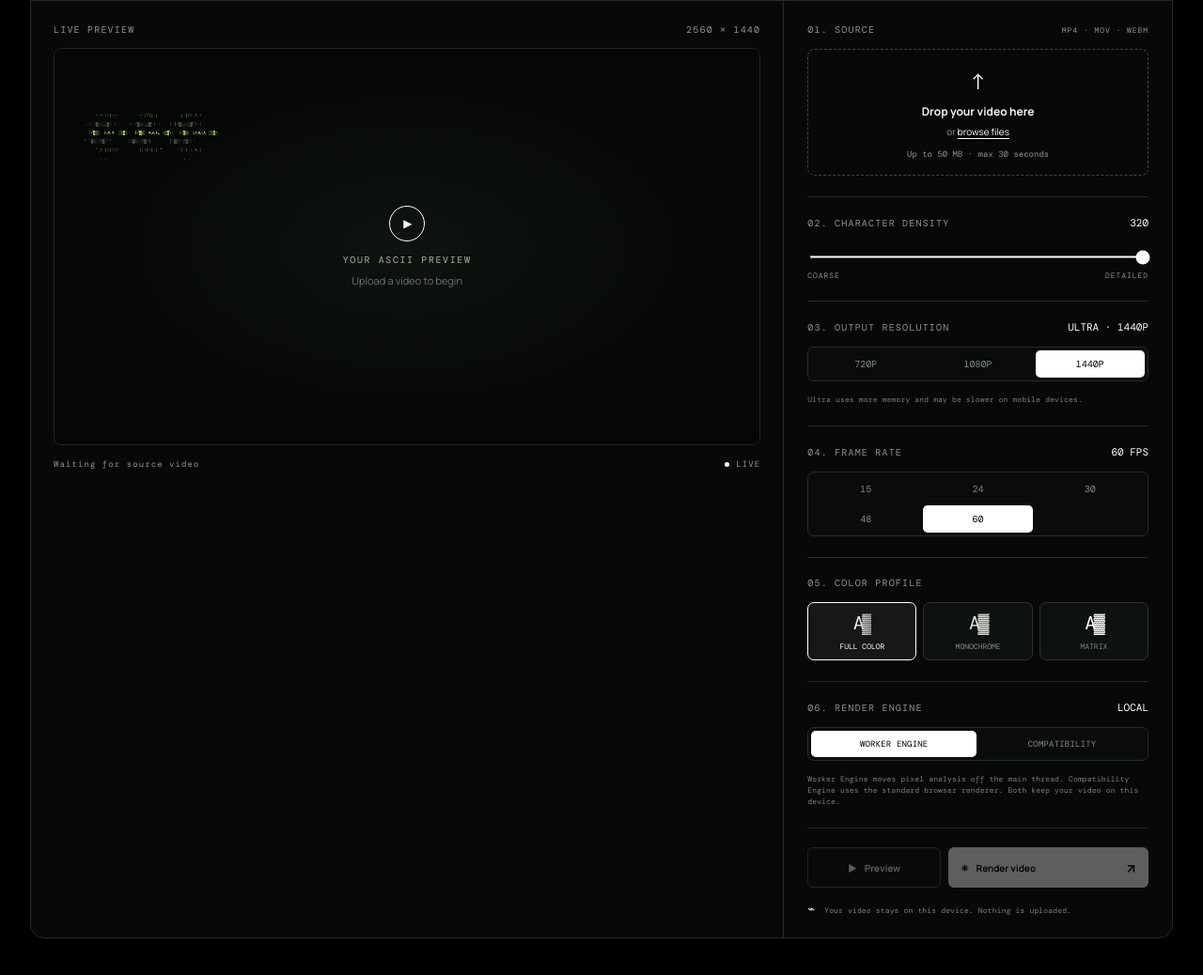
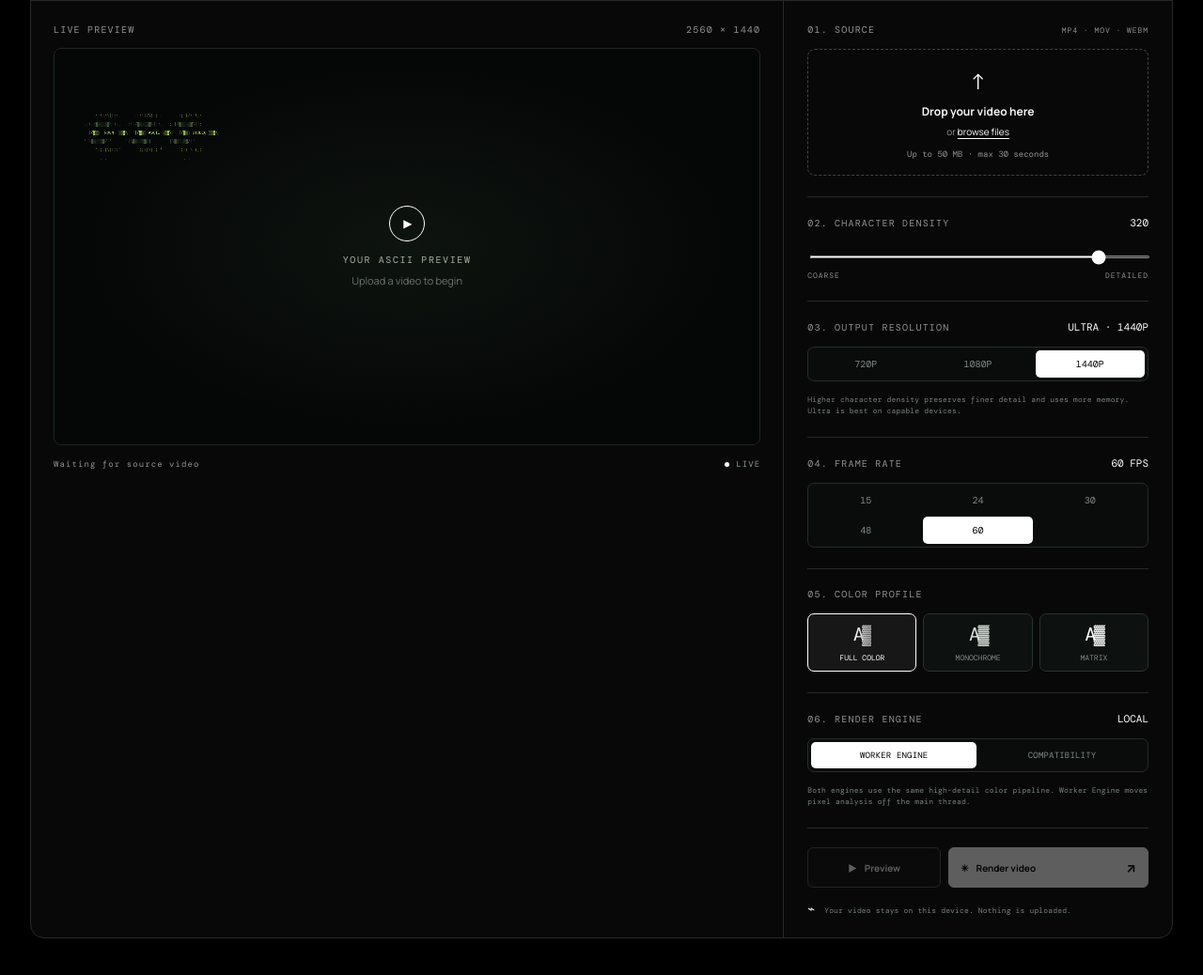
Before and after one commit to 9wpxd9ychc-dot/roum-ascii-studio, a plain HTML site: page index.html in a window 1280 px wide. Shown: the part 650-1688 px from the top of the page at 94% size. Drawn offline with nearby package versions, Linux system fonts and the light colour scheme.

Commit message:
Increase character density controls and clarify quality

```diff
--- a/index.html
+++ b/index.html
@@ -6,11 +6,11 @@
 <section class="studio" aria-label="ASCII video studio"><div class="studio-head"><div><span class="section-kicker">01 / WORKSPACE</span><h2>Your canvas</h2></div><span class="workspace-status" id="workspaceStatus"><i></i> READY</span></div>
 <div class="workspace-grid"><div class="preview-panel"><div class="panel-top"><span>LIVE PREVIEW</span><span class="preview-dimensions" id="previewDimensions">1280 × 720</span></div><div class="preview-wrap" id="previewWrap"><canvas id="previewCanvas" width="1280" height="720" aria-label="ASCII video preview"></canvas><div class="preview-overlay" id="previewOverlay"><div class="play-symbol">▶</div><span>YOUR ASCII PREVIEW</span><small>Upload a video to begin</small></div></div><div class="preview-foot"><span id="previewHint">Waiting for source video</span><span class="live-dot"><i></i> LIVE</span></div></div>
 <aside class="control-panel"><div class="control-block"><div class="control-heading"><span class="section-kicker">01. SOURCE</span><span class="tiny-label">MP4 · MOV · WEBM</span></div><label class="upload-zone" id="uploadZone" for="videoInput"><input id="videoInput" type="file" accept="video/*,.mp4,.mov,.m4v,.webm,.3gp,.3g2"><span class="upload-icon">↑</span><strong>Drop your video here</strong><span>or <u>browse files</u></span><small>Up to 50 MB · max 30 seconds</small></label><div class="file-card hidden" id="fileCard"><span class="file-icon">▣</span><div class="file-info"><strong id="fileName">video.mp4</strong><small id="fileMeta">0 MB · 0:00</small></div><button class="icon-button" id="removeFile" type="button" aria-label="Remove video">×</button></div></div>
-<div class="control-block"><div class="control-heading"><span class="section-kicker">02. CHARACTER DENSITY</span><output id="columnsValue">112</output></div><input id="columns" class="range" type="range" min="64" max="180" step="4" value="112"><div class="range-labels"><span>COARSE</span><span>DETAILED</span></div></div>
-<div class="control-block"><div class="control-heading"><span class="section-kicker">03. OUTPUT RESOLUTION</span><output id="resolutionValue">ULTRA · 1440P</output></div><div class="segmented resolution-options" role="group" aria-label="Output resolution"><button type="button" data-quality="standard">720P</button><button type="button" data-quality="high">1080P</button><button type="button" class="selected" data-quality="ultra">1440P</button></div><p class="privacy-note">Ultra uses more memory and may be slower on mobile devices.</p></div>
+<div class="control-block"><div class="control-heading"><span class="section-kicker">02. CHARACTER DENSITY</span><output id="columnsValue">112</output></div><input id="columns" class="range" type="range" min="64" max="360" step="8" value="320"><div class="range-labels"><span>COARSE</span><span>DETAILED</span></div></div>
+<div class="control-block"><div class="control-heading"><span class="section-kicker">03. OUTPUT RESOLUTION</span><output id="resolutionValue">ULTRA · 1440P</output></div><div class="segmented resolution-options" role="group" aria-label="Output resolution"><button type="button" data-quality="standard">720P</button><button type="button" data-quality="high">1080P</button><button type="button" class="selected" data-quality="ultra">1440P</button></div><p class="privacy-note">Higher character density preserves finer detail and uses more memory. Ultra is best on capable devices.</p></div>
 <div class="control-block"><div class="control-heading"><span class="section-kicker">04. FRAME RATE</span><output id="fpsValue">30 FPS</output></div><div class="segmented" role="group" aria-label="Frame rate"><button type="button" data-fps="15">15</button><button type="button" data-fps="24">24</button><button type="button" data-fps="30">30</button><button type="button" data-fps="48">48</button><button type="button" class="selected" data-fps="60">60</button></div></div>
 <div class="control-block"><div class="control-heading"><span class="section-kicker">05. COLOR PROFILE</span></div><div class="palette-grid"><button type="button" class="palette selected" data-palette="color"><span class="palette-preview palette-color">A▓</span><span>FULL COLOR</span></button><button type="button" class="palette" data-palette="mono"><span class="palette-preview palette-mono">A▓</span><span>MONOCHROME</span></button><button type="button" class="palette" data-palette="matrix"><span class="palette-preview palette-matrix">A▓</span><span>MATRIX</span></button></div></div>
-<div class="control-block"><div class="control-heading"><span class="section-kicker">06. RENDER ENGINE</span><output>LOCAL</output></div><div class="segmented engine-options" role="group" aria-label="Render engine"><button type="button" class="selected" data-engine="worker">WORKER ENGINE</button><button type="button" data-engine="main">COMPATIBILITY</button></div><p class="privacy-note">Worker Engine moves pixel analysis off the main thread. Compatibility Engine uses the standard browser renderer. Both keep your video on this device.</p></div><div class="control-actions"><button class="button button-secondary" id="previewButton" type="button" disabled><span>▶</span> Preview</button><button class="button button-primary" id="renderButton" type="button" disabled><span>✳</span> Render video <span class="button-arrow">↗</span></button></div><p class="privacy-note"><span>⌁</span> Your video stays on this device. Nothing is uploaded.</p></aside></div>
+<div class="control-block"><div class="control-heading"><span class="section-kicker">06. RENDER ENGINE</span><output>LOCAL</output></div><div class="segmented engine-options" role="group" aria-label="Render engine"><button type="button" class="selected" data-engine="worker">WORKER ENGINE</button><button type="button" data-engine="main">COMPATIBILITY</button></div><p class="privacy-note">Both engines use the same high-detail color pipeline. Worker Engine moves pixel analysis off the main thread.</p></div><div class="control-actions"><button class="button button-secondary" id="previewButton" type="button" disabled><span>▶</span> Preview</button><button class="button button-primary" id="renderButton" type="button" disabled><span>✳</span> Render video <span class="button-arrow">↗</span></button></div><p class="privacy-note"><span>⌁</span> Your video stays on this device. Nothing is uploaded.</p></aside></div>
 <div class="render-progress hidden" id="renderProgress"><div class="progress-top"><span id="progressLabel">RENDERING YOUR VIDEO</span><strong id="progressPercent">0%</strong></div><div class="progress-track"><span id="progressBar"></span></div><p id="progressDetail">Preparing frames…</p></div><div class="result-panel hidden" id="resultPanel"><div class="result-copy"><span class="section-kicker">RENDER COMPLETE</span><strong>Your ASCII video is ready.</strong><small id="resultMeta">MP4 · ready to save</small></div><div class="result-actions"><button class="button button-secondary" id="saveGalleryButton" type="button">↗ Save to Photos</button><a class="button button-primary download-button" id="downloadButton" href="#" download="roum-ascii.mp4">↓ Download video</a></div></div></section>
 <section class="how-section"><div><span class="section-kicker">BUILT FOR EXPERIMENTS</span><h2>Simple by design.<br><span class="muted-heading">Distinct by nature.</span></h2></div><div class="feature-list"><article><span class="feature-number">01</span><div><h3>Drop in</h3><p>Choose a short video from your device. No account, no setup.</p></div></article><article><span class="feature-number">02</span><div><h3>Make it yours</h3><p>Adjust character density, frame rate, and color profile.</p></div></article><article><span class="feature-number">03</span><div><h3>Take it with you</h3><p>Render and save your ASCII animation right from the browser.</p></div></article></div></section></main>
 <footer><a class="brand footer-brand" href="./"><span class="brand-mark"><span></span><span></span><span></span><span></span></span><span>ROUM<span class="brand-light"> / ASCII STUDIO</span></span></a><span>MADE TO TURN FRAMES INTO FEELING.</span><span>© 2026 ROUM</span></footer><video id="sourceVideo" class="hidden-video" playsinline muted></video><div class="toast" id="toast" role="status" aria-live="polite"></div></body></html>
```
